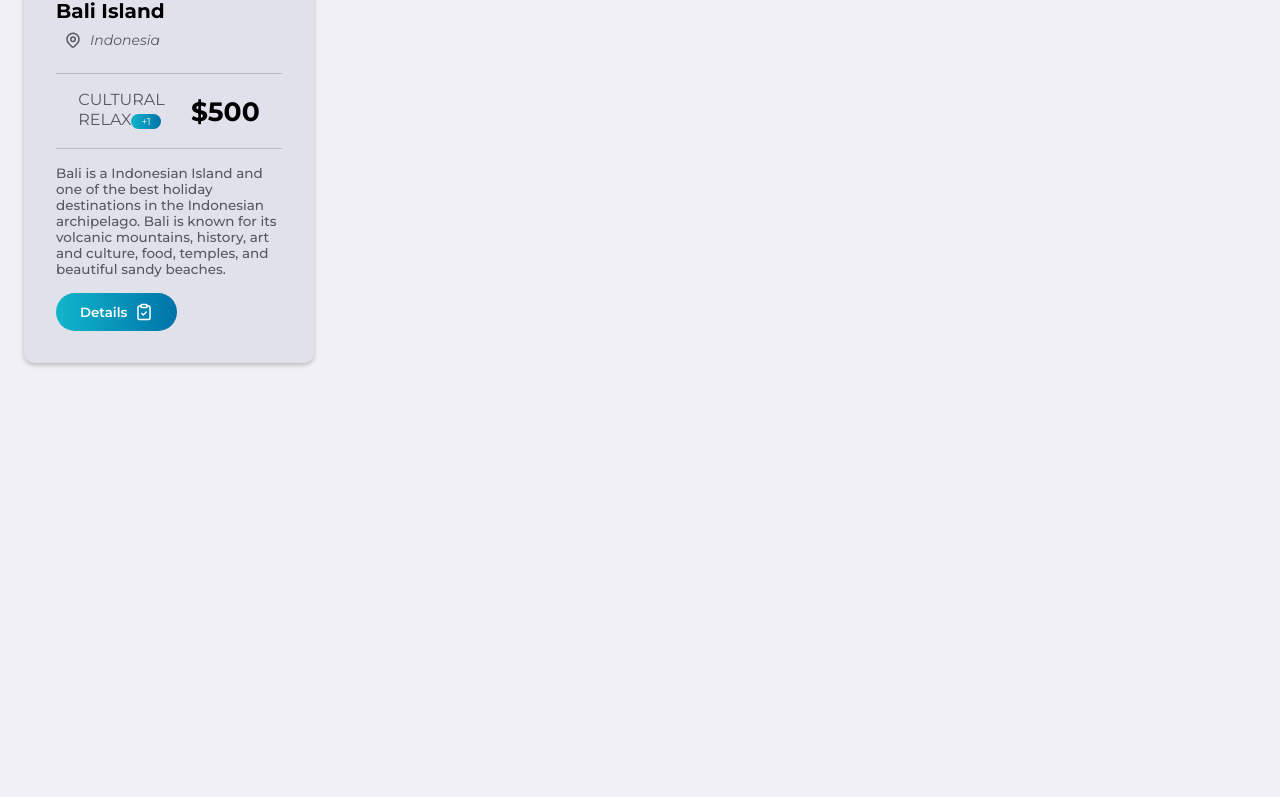
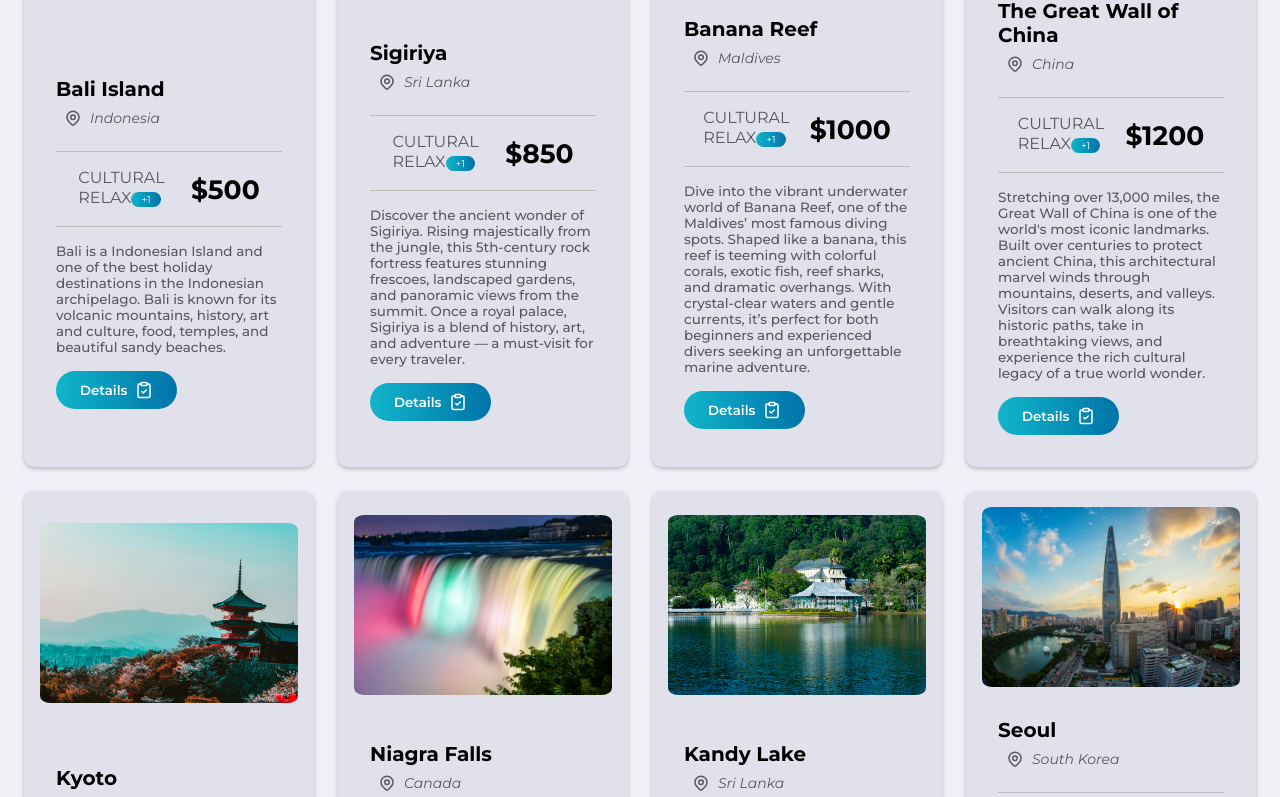
Before and after one commit to Rushela05/Travel-Website, a React (Create React App) app: page / in a window 1280 px wide. Shown: the part 2276-3073 px from the top of the page. Before the commit the page ends 2671 px from the top, so only its background shows below. Built offline with nearby package versions, Linux system fonts and the light colour scheme.

Commit message:
Adding more travel destinations

```diff
--- a/src/Components/Main/Main.jsx
+++ b/src/Components/Main/Main.jsx
@@ -9,6 +9,8 @@ import img6 from '../../Assets/image6.jpg';
 import img7 from '../../Assets/image7.jpg';
 import img8 from '../../Assets/image8.jpg';
 import img9 from '../../Assets/image9.jpg';
+import img10 from '../../Assets/image10.jpg';import img11 from '../../Assets/image11.jpg';import img12 from '../../Assets/image12.jpg';import img13 from '../../Assets/image13.jpg';import img14 from '../../Assets/image14.jpg';import img15 from '../../Assets/image15.jpg';
+import img16 from '../../Assets/image16.jpg';
 
 
 import { HiOutlineLocationMarker } from "react-icons/hi";
@@ -104,6 +106,76 @@ const Data = [
         grade: 'CULTURAL RELAX',
         fees: '$500',
         description: 'Bali is a Indonesian Island and one of the best holiday destinations in the Indonesian archipelago. Bali is known for its volcanic mountains, history, art and culture, food, temples, and beautiful sandy beaches.'
+    },
+
+    {
+        id:10,
+        imgSrc: img10,
+        destTitle: 'Sigiriya',
+        location:'Sri Lanka',
+        grade: 'CULTURAL RELAX',
+        fees:'$850',
+        description:'Discover the ancient wonder of Sigiriya. Rising majestically from the jungle, this 5th-century rock fortress features stunning frescoes, landscaped gardens, and panoramic views from the summit. Once a royal palace, Sigiriya is a blend of history, art, and adventure — a must-visit for every traveler.'
+    },
+
+    {
+        id:11,
+        imgSrc: img11,
+        destTitle: 'Banana Reef',
+        location:'Maldives',
+        grade: 'CULTURAL RELAX',
+        fees:'$1000',
+        description:"Dive into the vibrant underwater world of Banana Reef, one of the Maldives’ most famous diving spots. Shaped like a banana, this reef is teeming with colorful corals, exotic fish, reef sharks, and dramatic overhangs. With crystal-clear waters and gentle currents, it’s perfect for both beginners and experienced divers seeking an unforgettable marine adventure."
+    },
+
+    {
+        id:12,
+        imgSrc: img12,
+        destTitle: 'The Great Wall of China',
+        location:'China',
+        grade: 'CULTURAL RELAX',
+        fees:'$1200',
+        description:"Stretching over 13,000 miles, the Great Wall of China is one of the world's most iconic landmarks. Built over centuries to protect ancient China, this architectural marvel winds through mountains, deserts, and valleys. Visitors can walk along its historic paths, take in breathtaking views, and experience the rich cultural legacy of a true world wonder."
+    },
+
+    {
+        id:13,
+        imgSrc: img13,
+        destTitle: 'Kyoto',
+        location:'Japan',
+        grade: 'CULTURAL RELAX',
+        fees:'$750',
+        description:"Step into the charm of Kyoto, where ancient temples, serene gardens, and geisha culture meet timeless beauty. Once Japan’s imperial capital, Kyoto is home to iconic sights like the Fushimi Inari Shrine, Arashiyama Bamboo Grove, and centuries-old tea houses. A perfect blend of history and elegance, Kyoto offers a peaceful escape into Japan’s rich cultural heritage."
+    },
+
+    {
+        id:14,
+        imgSrc: img14,
+        destTitle: 'Niagra Falls',
+        location:'Canada',
+        grade: 'CULTURAL RELAX',
+        fees:'$1500',
+        description:"Feel the roar and mist of Niagara Falls, one of the planet’s most awe‑inspiring natural wonders. On the Canadian side, the graceful Horseshoe Falls thunder 57 meters into the Niagara River, creating rainbows that arch over scenic walkways. Enjoy up‑close boat cruises, illuminated night views, and charming nearby towns—all combining adventure, romance, and unforgettable photo moments"
+    },
+
+    {
+        id:15,
+        imgSrc: img15,
+        destTitle: 'Kandy Lake',
+        location:'Sri Lanka',
+        grade: 'CULTURAL RELAX',
+        fees:'$900',
+        description:"Nestled in the heart of Kandy city, Kandy Lake is a beautiful, man-made lake built in 1807 by King Sri Wickrama Rajasinghe. Surrounded by scenic greenery and cultural landmarks like the Temple of the Tooth Relic, the lake offers a peaceful escape from the city's bustle. A popular spot for relaxing walks and photography, it reflects the charm and history of Kandy, making it a must-visit destination for travelers."
+    },
+
+    {
+        id:16,
+        imgSrc: img16,
+        destTitle: 'Seoul',
+        location:'South Korea',
+        grade: 'CULTURAL RELAX',
+        fees:'$650',
+        description:"Seoul, the vibrant capital of South Korea, is a dynamic mix of modern skyscrapers, high-tech subways, and rich cultural heritage. From the historic Gyeongbokgung Palace and traditional Bukchon Hanok Village to the bustling shopping districts of Myeongdong and futuristic Dongdaemun Design Plaza, Seoul offers something for every traveler. With delicious street food, K-pop culture, and scenic spots like Namsan Tower, it’s a city where tradition and innovation blend seamlessly."
     }
 ]
 
```
